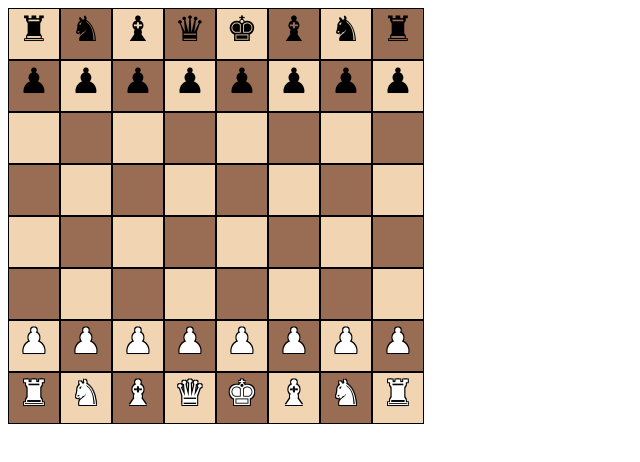
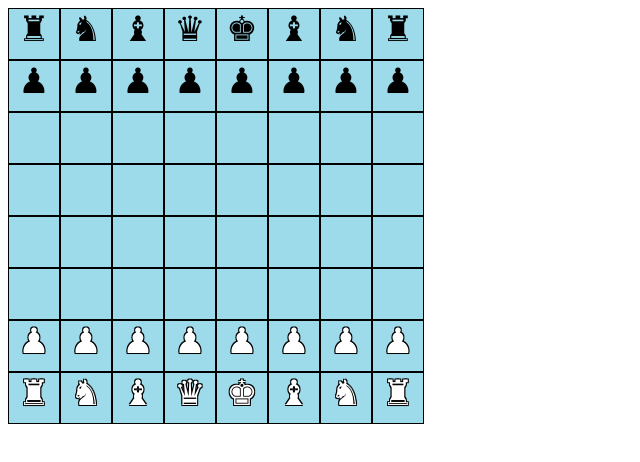
Before and after one commit to chrisdrappier/chess, a React app: page / in a window 1280 px wide. Shown: the whole page, without its empty margins (0-640 px from the left). Built offline with nearby package versions, Linux system fonts and the light colour scheme.

Commit message:
adds pass for highlighting available spaces

```diff
--- a/src/react/board.js
+++ b/src/react/board.js
@@ -31,6 +31,7 @@
         space={space}
         key={space.index}
         selected={this.selectedSpace === space.index}
+        available={Boolean(true)}
         handleClick={this.handleClick.bind(this)} />
     })
   }
--- a/src/react/space.js
+++ b/src/react/space.js
@@ -3,6 +3,7 @@ import Piece from './piece.js'
 class SpaceComponent extends Component {
   get space () { return this.props.space }
   get selected () { return this.props.selected }
+  get available () { return this.props.available }
 
   get color () { return this.space.color }
   get index () { return this.space.index }
@@ -16,6 +17,8 @@ class SpaceComponent extends Component {
     var classes = ['space', this.color]
     if (this.selected) {
       classes.push('selected')
+    } else if (this.available) {
+      classes.push('available')
     }
     return classes.join(' ')
   }
--- a/stylesheets/chess.css
+++ b/stylesheets/chess.css
@@ -56,3 +56,7 @@
 .selected {
 	background-color : red;
 }
+
+.available {
+	background-color: #9ddbea;
+}
```
Also changed, not shown: test/react/react_board.spec.js (+1 -1 lines).
